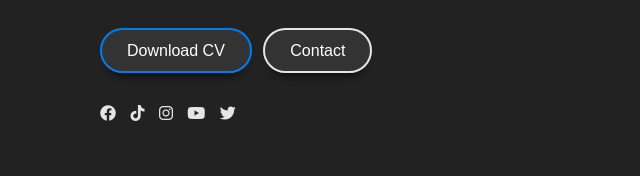
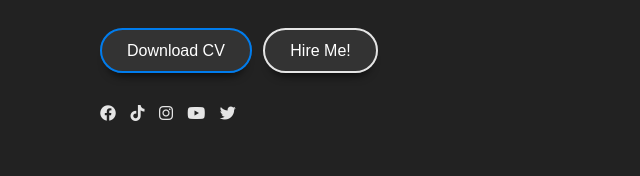
Before and after one commit to prakash890/website2.github.io, a plain HTML site: page index.html in a window 1280 px wide. Shown: the part 342-518 px from the top of the page, 512-1152 px from the left. Drawn offline with nearby package versions, Linux system fonts and the light colour scheme.

Commit message:
replacing the button at Hire me

```diff
--- a/index.html
+++ b/index.html
@@ -43,7 +43,7 @@
 					<p>A web developer with one years of experience. I specialize in c, c++, java, html, css, java script, php etc. I have experience in building portfolio website and news feeding website. I am passionate about creating user-friendly and efficient websites. It's great to meet you!"</p>
 					<div class="btn-group">
 						<a href="https://drive.google.com/file/d/1jCjMwvNIKI93CzdOMU1BHv3px1SG4J1a/view?usp=share_link" class="btn active">Download CV</a>
-						<a href="#" class="btn">Contact</a>
+						<a href="#" class="btn">Hire Me!</a>
 					</div>
 					<div class="social">
 						<a href="https://www.facebook.com/iamblacklinux"><i class="fa-brands fa-facebook"></i></a>
```
